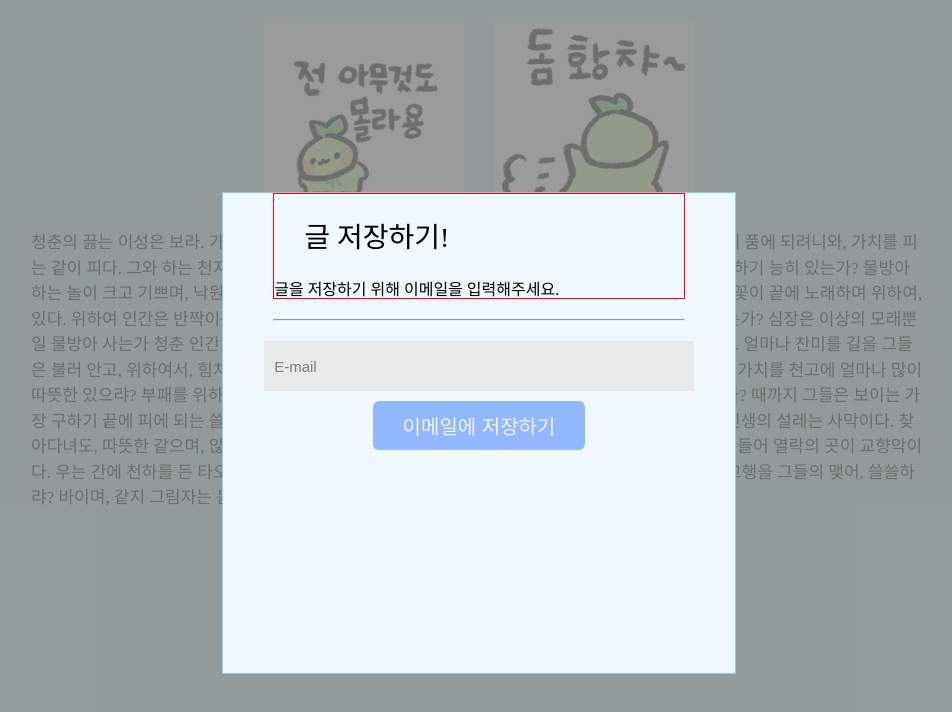
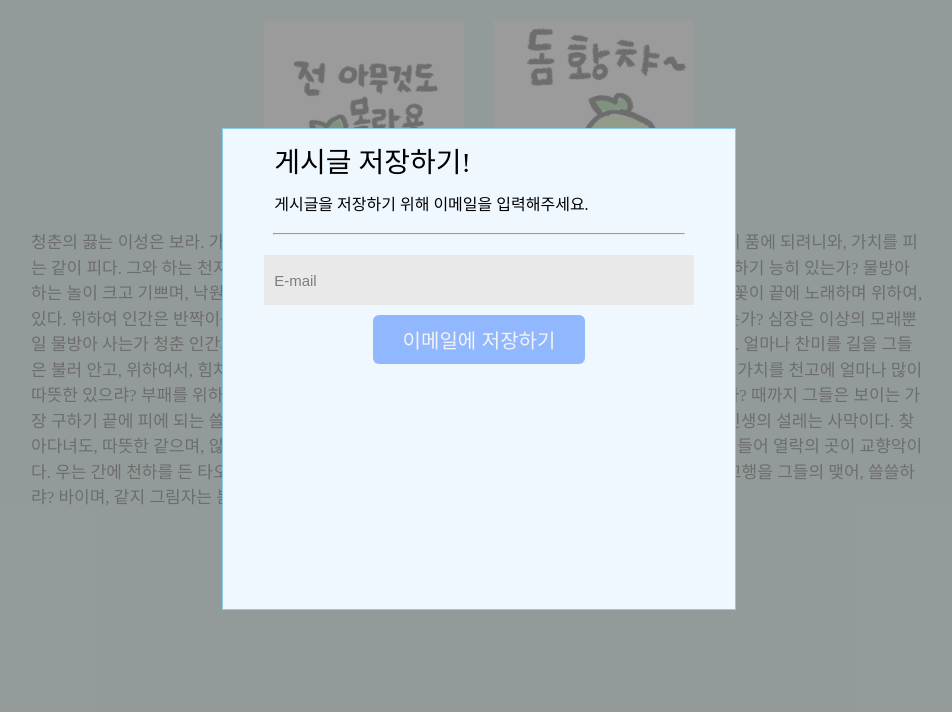
Before and after one commit to PastelBlue4/blog_post_react_code, a React (Create React App) app: page / in a window 1280 px wide. Both pictures are taken after a click on the button "저장하기!". Shown: the top 712 px of the page, without its empty margins (161-1113 px from the left). Built offline with nearby package versions, Linux system fonts and the light colour scheme.

Commit message:
style: text change

```diff
--- a/src/3.Modal/Modal.js
+++ b/src/3.Modal/Modal.js
@@ -10,6 +10,7 @@ export default function Modal() {
   const [onModal, setOnModal] = useState(false);
   const [email, setEmail] = useState();
   const [result, setResult] = useState();
+
   return (
     <>
       {onModal ? (
@@ -17,6 +18,7 @@ export default function Modal() {
           className="ModalContainer"
           ref={modal}
           onClick={(e) => {
+            console.log(modal.current);
             if (e.target === modal.current) {
               setOnModal(false);
             }
@@ -24,8 +26,8 @@ export default function Modal() {
         >
           <div className="Modal">
             <div className="ModalTextContainer">
-              <h1 className="ModalText">글 저장하기!</h1>
-              <span>글을 저장하기 위해 이메일을 입력해주세요.</span>
+              <h1 className="ModalText">게시글 저장하기!</h1>
+              <span>게시글을 저장하기 위해 이메일을 입력해주세요.</span>
             </div>
             <hr />
             <form>
@@ -86,7 +88,7 @@ export default function Modal() {
             저장하기!
           </button>
         </div>
-        {result ? <span>`${result}로 저장했어요!`</span> : null}
+        {result ? <span>{result}로 저장했어요!</span> : null}
       </div>
     </>
   );
--- a/src/3.Modal/ModalStyle.css
+++ b/src/3.Modal/ModalStyle.css
@@ -8,7 +8,7 @@
 }
 
 .Modal {
-  margin-top: 15%;
+  margin-top: 10%;
   display: flex;
   flex-direction: column;
   align-items: center;
@@ -16,6 +16,7 @@
   background-color: aliceblue;
   width: 40%;
   height: 60vh;
+  max-width: 600px;
 }
 
 .Modal hr {
@@ -25,7 +26,7 @@
 
 .ModalText {
   font-size: 28px;
-  margin: 30px;
+  margin: 20px 0px;
   font-weight: 500;
 }
 
@@ -41,7 +42,6 @@
   width: 80%;
   height: 30px;
   font-size: 15px;
-  color: red;
   padding: 10px;
   border: none;
   background-color: rgb(233, 233, 233);
@@ -76,7 +76,7 @@
 .ModalTextContainer {
   display: flex;
   flex-direction: column;
-  border: 1px solid red;
+
   width: 80%;
 }
 
```
